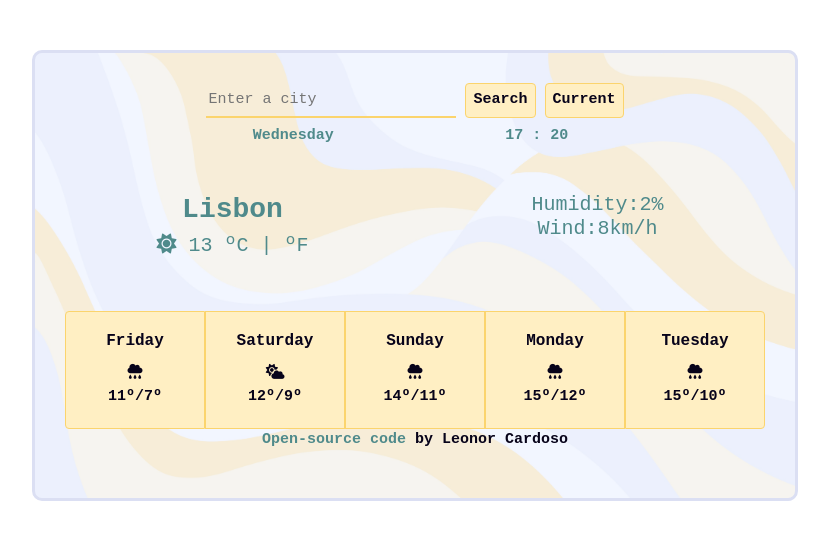
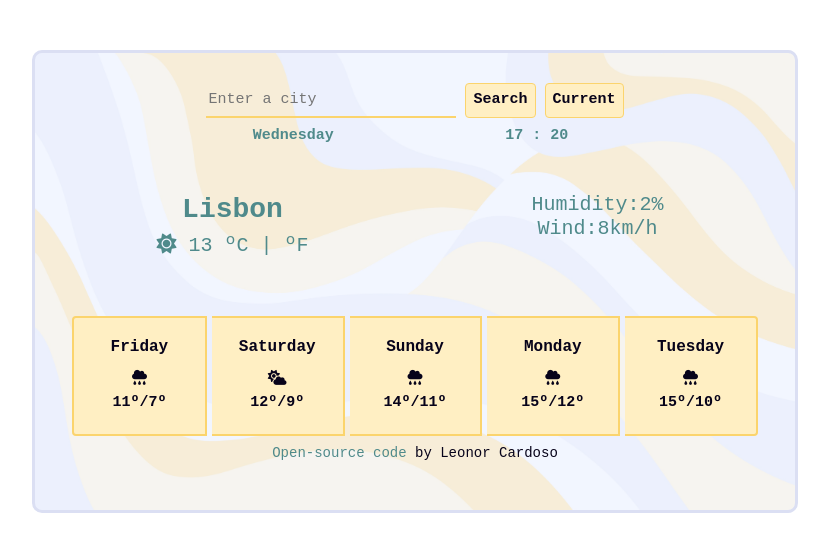
Before and after one commit to LeonorCardoso/Weather-Project, a plain HTML site: page index.html in a window 1280 px wide. Shown: the whole page, without its empty margins (225-1054 px from the left). Drawn offline with nearby package versions, Linux system fonts and the light colour scheme.

Commit message:
added a div called weather-app

```diff
--- a/index.html
+++ b/index.html
@@ -12,6 +12,7 @@
 </head>
 <body>
     <div class="container">
+        <div class="weather-app">
             <form id="city-input">
                     <input type="text" placeholder="Enter a city" autocomplete="off" class="city" id="new-city">
                     <input type="submit" value="Search" class="other-city">
@@ -56,8 +57,8 @@
                 </div>
                 <br/>
                 <br />
-            <div class="card-group">
-                <div class="card" style="width: 4rem; background: #ffefc3; border: 1px solid #fbd46d;">
+                <div class="card-group style-card-group">
+                    <div class="card style-card">
                         <div class="card-body">
                             <h6 class="card-title">Friday</h6>
                             <p class="card-text">
@@ -67,7 +68,7 @@
                             </p>
                         </div>
                     </div>
-                <div class="card" style="width: 4rem;background: #ffefc3; border: 1px solid #fbd46d; ">
+                    <div class="card style-card">
                         <div class="card-body">
                             <h6 class="card-title">Saturday</h6>
                             <p class="card-text">
@@ -77,7 +78,7 @@
                             </p>
                         </div>
                     </div>
-                <div class="card" style="width: 4rem;background: #ffefc3; border: 1px solid #fbd46d;">
+                    <div class="card style-card">
                         <div class="card-body">
                             <h6 class="card-title">Sunday</h6>
                             <p class="card-text">
@@ -87,7 +88,7 @@
                             </p>
                         </div>
                     </div>
-                <div class="card" style="width: 4rem;background: #ffefc3; border: 1px solid #fbd46d;">
+                    <div class="card style-card">
                         <div class="card-body">
                             <h6 class="card-title">Monday</h6>
                             <p class="card-text">
@@ -97,7 +98,7 @@
                             </p>
                         </div>
                     </div>
-                <div class="card" style="width: 4rem; background: #ffefc3; border: 1px solid #fbd46d;">
+                    <div class="card style-card">
                         <div class="card-body">
                             <h6 class="card-title">Tuesday</h6>
                             <p class="card-text">
@@ -109,10 +110,11 @@
                     </div>
                 </div>
             </div>
-        <div>
+            <small>
                 <p class="url-github">
                     <a href="https://github.com/LeonorCardoso/Weather-Project" target="_blank">Open-source code </a>by Leonor Cardoso
                 </p>
+            </small>
         </div>
     </div>
 
--- a/src/styles.css
+++ b/src/styles.css
@@ -32,7 +32,7 @@ button:hover {
   background: #fbd46d;
   transition: all 200ms ease-in-out;
 }
-.container {
+.weather-app {
   border: 3px solid #dbdff3;
   border-radius: 10px;
   display: block;
@@ -70,3 +70,18 @@ button:hover {
   background: #fbd46d;
   transition: all 200ms ease-in-out;
 }
+
+.style-card-group {
+  margin: 2px;
+}
+
+.style-card {
+  margin: 3px 5px;
+  background: #ffefc3;
+  border: 2px solid #fbd46d;
+  width: 25em;
+}
+.url-github {
+  font-size: 14px;
+  padding-top: 5px;
+}
```
Lines whose indentation alone changed are shown as unchanged.
